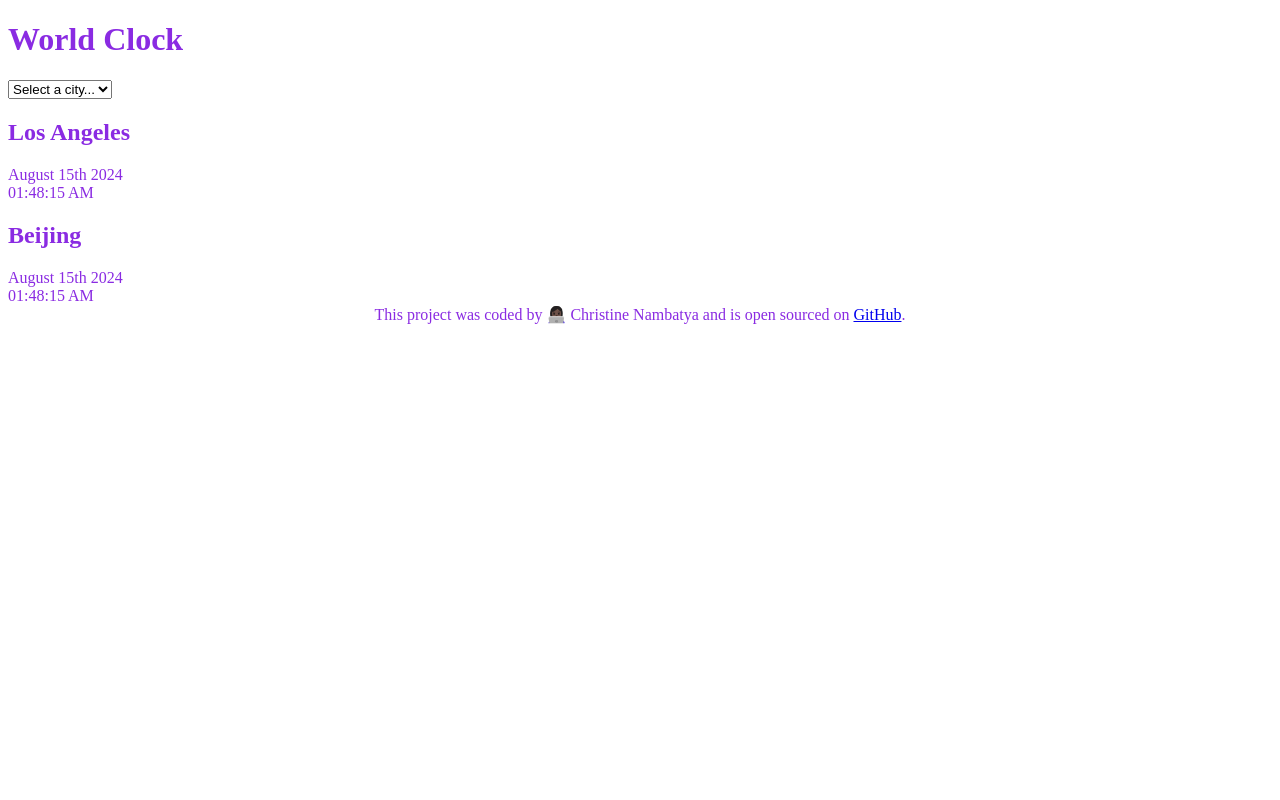
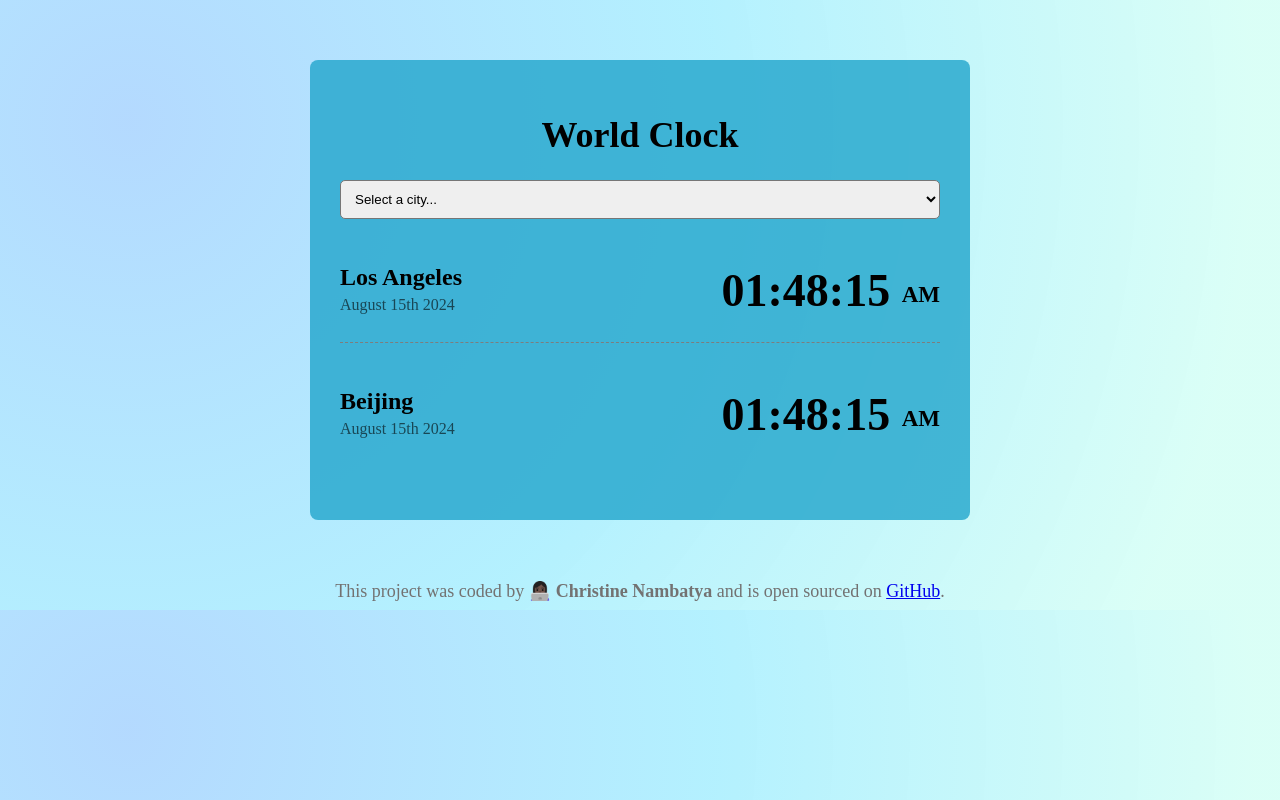
Before and after one commit to ChrissyNambz/world-clock, a plain HTML site: page index.html in a window 1280 px wide. Drawn offline with Linux system fonts and the light colour scheme.

Commit message:
styles project with CSS

```diff
--- a/css/style.css
+++ b/css/style.css
@@ -1,11 +1,70 @@
-h1 {
-  text-align: centre;
+body {
+  background: radial-gradient(
+    circle at 10% 20%,
+    rgba(91, 173, 254, 0.46) 0%,
+    rgba(91, 224, 254, 0.46) 47.2%,
+    rgba(170, 254, 235, 0.43) 90%
+  );
+  font-family: "Times New Roman", Times, serif;
 }
 
-body {
-  color: blueviolet;
+h1 {
+  text-align: center;
+  font-family: "Times New Roman", Times, serif;
+  font-size: 36px;
+}
+
+h2 {
+  margin: 0 0 5px;
+  font-size: 24px;
+}
+
+select {
+  display: block;
+  width: 100%;
+  border-radius: 5px;
+  padding: 10px;
+}
+
+.container {
+  max-width: 600px;
+  height: 400px;
+  margin: 60px auto;
+  background: rgba(33, 165, 204, 0.8);
+  padding: 30px;
+  box-shadow: 10px 10px 10px rgba(rgb(199, 243, 251));
+  border-radius: 8px;
+}
+
+.date {
+  opacity: 0.6;
+}
+
+.city {
+  display: flex;
+  margin: 20px 0;
+  justify-content: space-between;
+  padding: 25px 0;
+  border-bottom: 1px dashed rgb(125, 125, 125);
+}
+
+.city:last-child {
+  border: none;
+}
+
+.time {
+  font-size: 46px;
+  font-weight: bold;
+}
+
+.time small {
+  font-size: 23px;
+  vertical-align: middle;
+  line-height: 36px;
 }
 
 footer {
   text-align: center;
+  font-size: 18px;
+  color: rgb(115, 114, 114);
 }
--- a/index.html
+++ b/index.html
@@ -19,20 +19,23 @@
       </select>
 
       <div class="city">
-        <h2>
-            Los Angeles </h2>
+        <div>
+          <h2>Los Angeles</h2>
+          <div class="date">August 15th 2024</div>
+        </div>
+        <div class="time">01:48:15 <small>AM </small></div>
       </div>
-      <div class="date">August 15th 2024</div>
-      <div class="time">01:48:15 AM</div>
-    </div>
-      <h2>
-            Beijing </h2>
+      <div class="city">
+        <div>
+          <h2>Beijing</h2>
+          <div class="date">August 15th 2024</div>
+        </div>
+        <div class="time">01:48:15 <small>AM </small></div>
       </div>
-      <div class="date">August 15th 2024</div>
-      <div class="time">01:48:15 AM</div>
     </div>
     <footer>
-      This project was coded by 👩🏿‍💻 Christine Nambatya and is open sourced on
+      This project was coded by 👩🏿‍💻 <strong>Christine Nambatya</strong> and is
+      open sourced on
       <a href="https://github.com/ChrissyNambz/world-clock" target="_blank">
         GitHub</a
       >.
```
